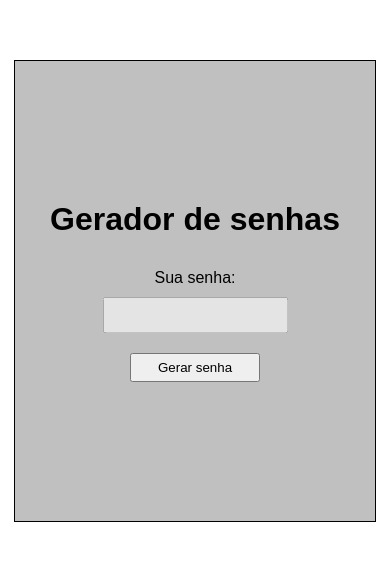
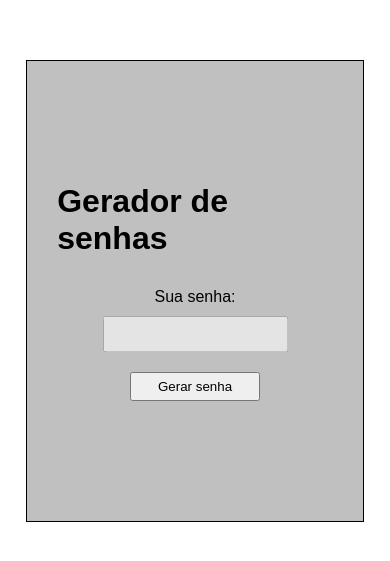
Before and after one commit to juareix/Gerador-de-senhas-aleatorias, a plain HTML site: page index.html in a window 390 px wide. Shown: the part 131-692 px from the top of the page. Drawn offline with Linux system fonts and the light colour scheme.

Commit message:
Add files via upload

```diff
--- a/style.css
+++ b/style.css
@@ -29,3 +29,8 @@ button{
     margin-top: 10px;
     width: 130px;
 }
+@media(max-width: 625px){
+    body{
+        width: 40vh;
+    }
+}
```
